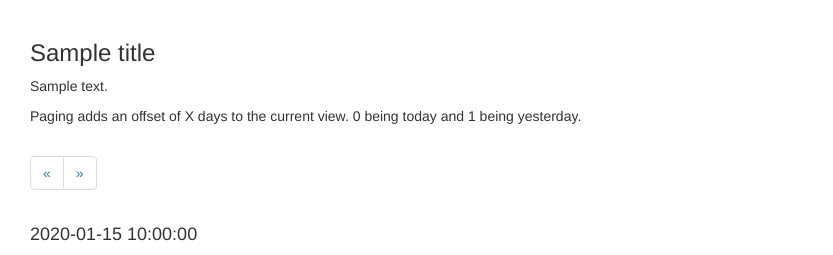
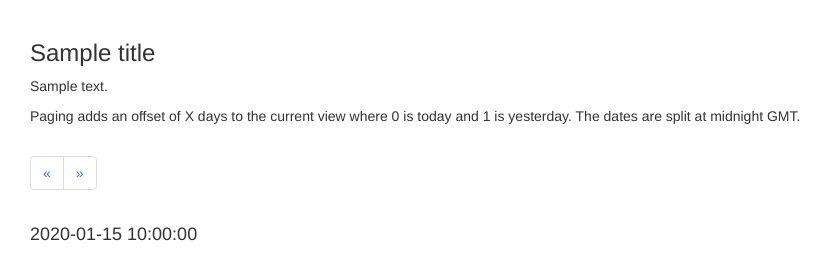
Before and after one commit to datastax-demos/demo-portal, a Python web app: template flask/templates/history.jinja2 in a window 1280 px wide. Shown: the part 52-307 px from the top of the page, without its empty margins (0-833 px from the left). Run offline with Jinja, Linux system fonts and the light colour scheme; the template is opened without the code that fills it: most values are stand-ins (such as "Sample title", 1, 10 or a date in 2020); some libraries are stand-ins or nearby versions.

Commit message:
Explain GMT timezone

```diff
--- a/flask/templates/base.jinja2
+++ b/flask/templates/base.jinja2
@@ -49,8 +49,8 @@
                                 <li><a href="/launches">Launch History (by Date)</a></li>
                                 <li><a href="/demo-launches">Launch History (by Demo)</a></li>
                                 <li class="divider"></li>
+                                <li><a href="/last-seen">Last Seen User</a></li>
                                 <li><a href="/admin-history">Admin History</a></li>
-                                <li><a href="/last-seen">Last Seen User</a></li>
                             </ul>
                         </li>
                         <li><a href="/logout">Logout</a></li>
--- a/flask/templates/history.jinja2
+++ b/flask/templates/history.jinja2
@@ -22,8 +22,8 @@
 
         {% if paging %}
             <p>
-                Paging adds an offset of X days to the current view. 0 being
-                today and 1 being yesterday.
+                Paging adds an offset of X days to the current view where 0 is
+                today and 1 is yesterday. The dates are split at midnight GMT.
             </p>
 
             <nav>
```
